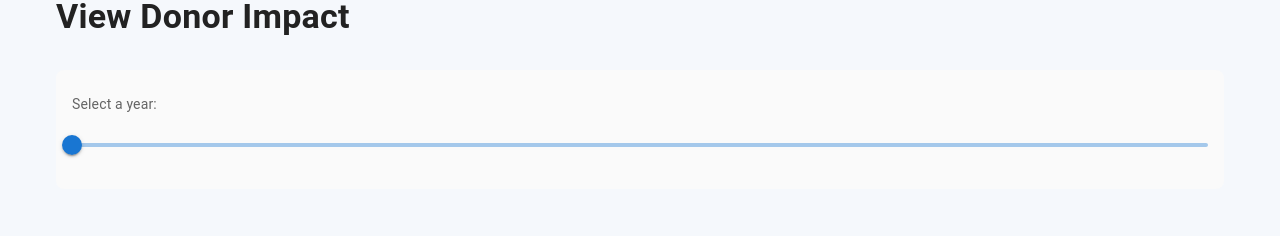
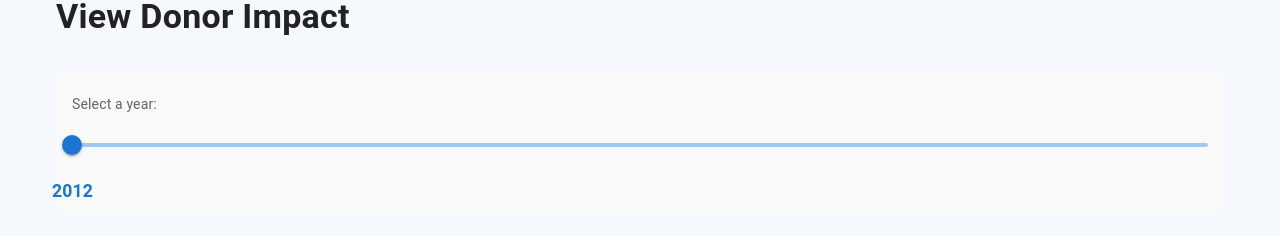
Before and after one commit to cfgcolumbus25/Team-7, a React (Vite) app in the folder frontend/: page / in a window 1280 px wide. Shown: the part 226-462 px from the top of the page. Built offline with nearby package versions, Linux system fonts and the light colour scheme.

Commit message:
added year label under the slider

```diff
--- a/frontend/src/components/ResearchTimeline.jsx
+++ b/frontend/src/components/ResearchTimeline.jsx
@@ -15,6 +15,26 @@ const SliderContainer = styled(Box)(({ theme }) => ({
   backgroundColor: '#fafafa',
   borderRadius: theme.shape.borderRadius * 2,
   marginBottom: theme.spacing(4),
+  position: 'relative',
+}));
+
+// container for the slider with relative positioning for the year label
+const SliderWrapper = styled(Box)({
+  position: 'relative',
+  paddingBottom: '25px', // space for the year label below
+});
+
+// styled component for the year label positioned below the thumb
+const YearLabel = styled(Typography)(({ position }) => ({
+  position: 'absolute',
+  bottom: '-15px',
+  left: `calc(${position}% - 20px)`, // center the label under the thumb
+  fontWeight: 'bold',
+  fontSize: '1.1rem',
+  color: '#1976d2',
+  pointerEvents: 'none',
+  minWidth: '40px',
+  textAlign: 'center',
 }));
 
 export default function ResearchTimeline() {
@@ -26,6 +46,11 @@ export default function ResearchTimeline() {
     setSelectedYear(newValue);
   };
 
+  // calculate the position percentage for the year label
+  const min = 2012;
+  const max = 2025;
+  const position = ((selectedYear - min) / (max - min)) * 100;
+
   return (
     <Container>
       <Typography variant="h4" component="h2" gutterBottom sx={{ mb: 4, fontWeight: 'bold' }}>
@@ -36,16 +61,19 @@ export default function ResearchTimeline() {
         <Typography variant="body2" color="text.secondary" sx={{ mb: 2 }}>
           Select a year:
         </Typography>
-        {/* i need to change this: basic slider for selecting years between 2012 and 2025 */}
+        <SliderWrapper>
           <Slider
             value={selectedYear}
             onChange={handleSliderChange}
             min={2012}
             max={2025}
             step={1}
-          valueLabelDisplay="auto"
-          valueLabelFormat={(value) => value}
+            valueLabelDisplay="off"
           />
+          <YearLabel position={position}>
+            {selectedYear}
+          </YearLabel>
+        </SliderWrapper>
       </SliderContainer>
     </Container>
   );
```
Lines whose indentation alone changed are shown as unchanged.
